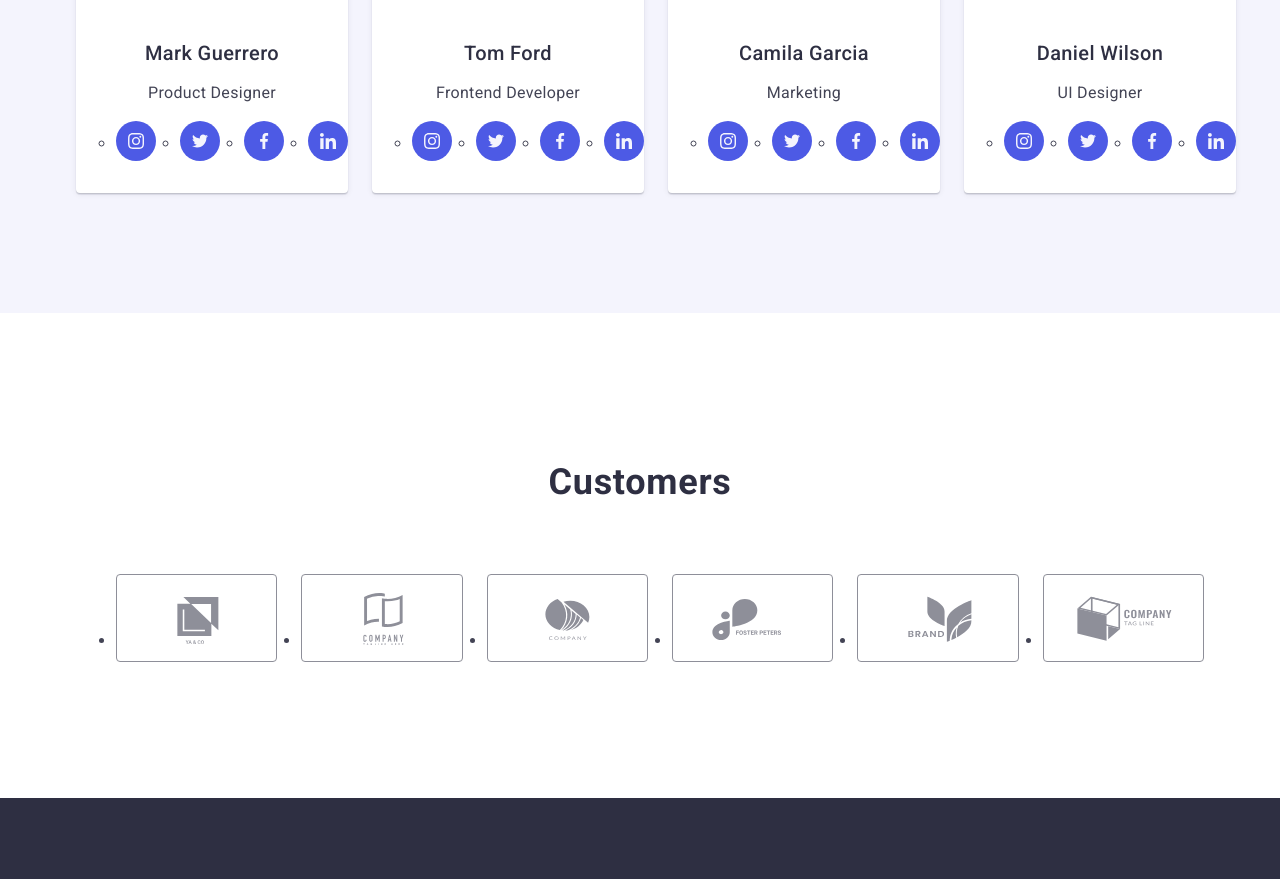
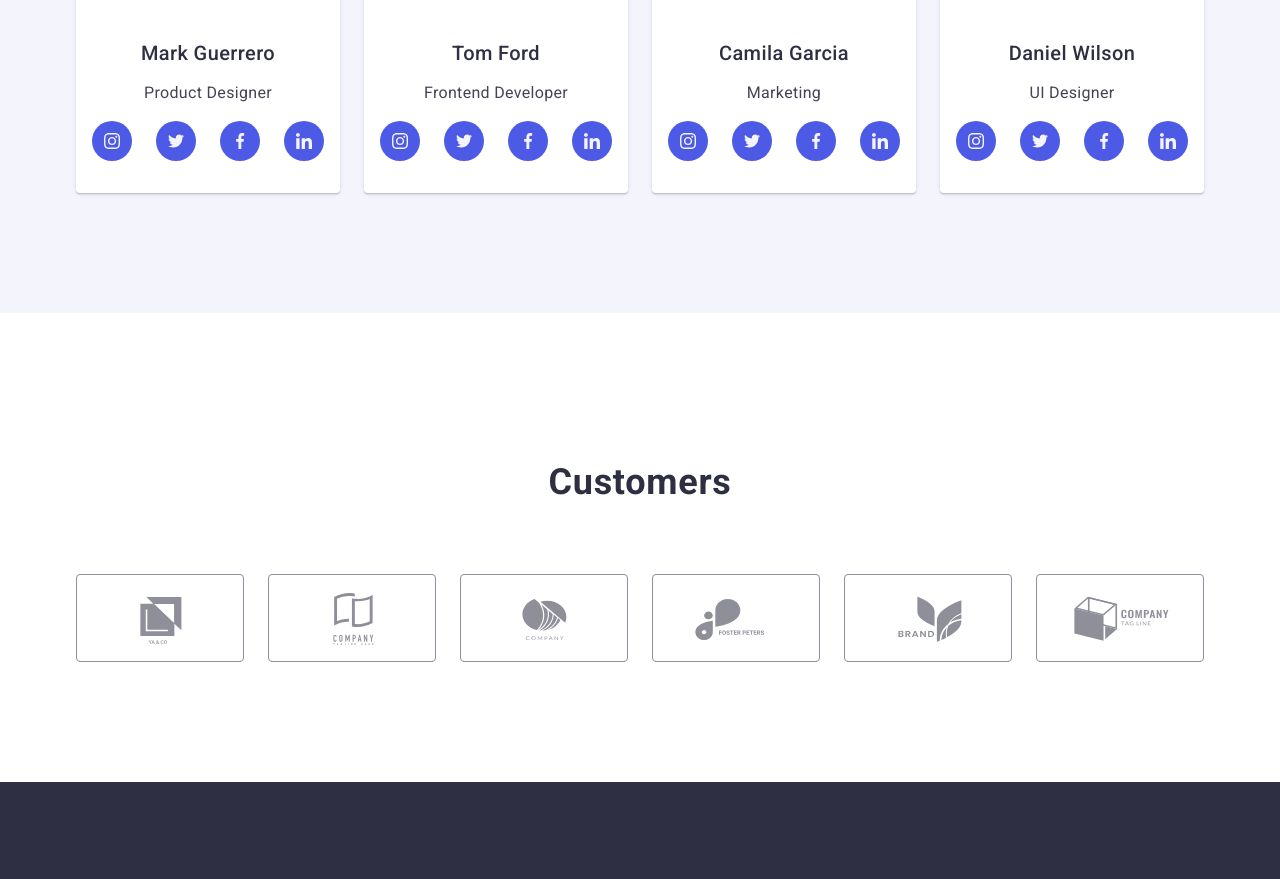
Before and after one commit to barmaryna/goit-markup-hw-04, a plain HTML site: page index.html in a window 1280 px wide. Shown: the part 2340-3219 px from the top of the page. Drawn offline with nearby package versions, Linux system fonts and the light colour scheme.

Commit message:
fix
update

```diff
--- a/css/styles.css
+++ b/css/styles.css
@@ -19,6 +19,12 @@ body {
     font-family: "Roboto", sans-serif;
     color: var(--body-text-color);
     background-color: var(--white-background-color);
+}
+
+ul {
+    list-style: none;
+    padding-left: 0;
+    margin: 0;
 }
 
 .link {
```
